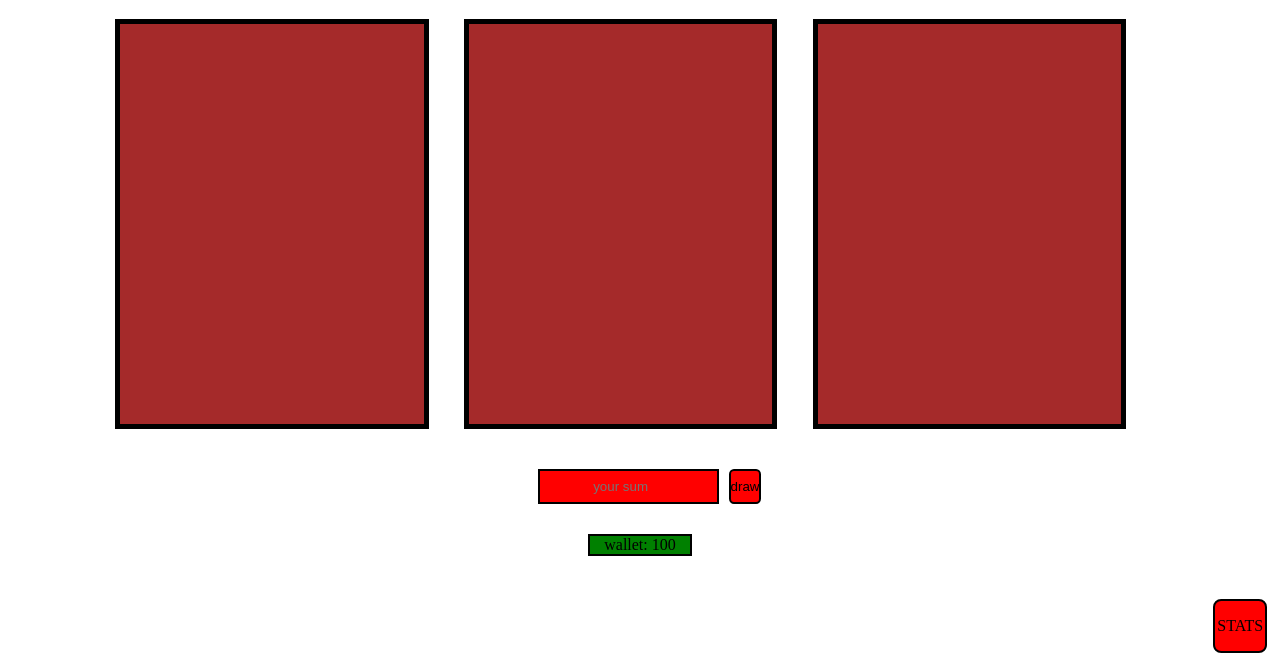
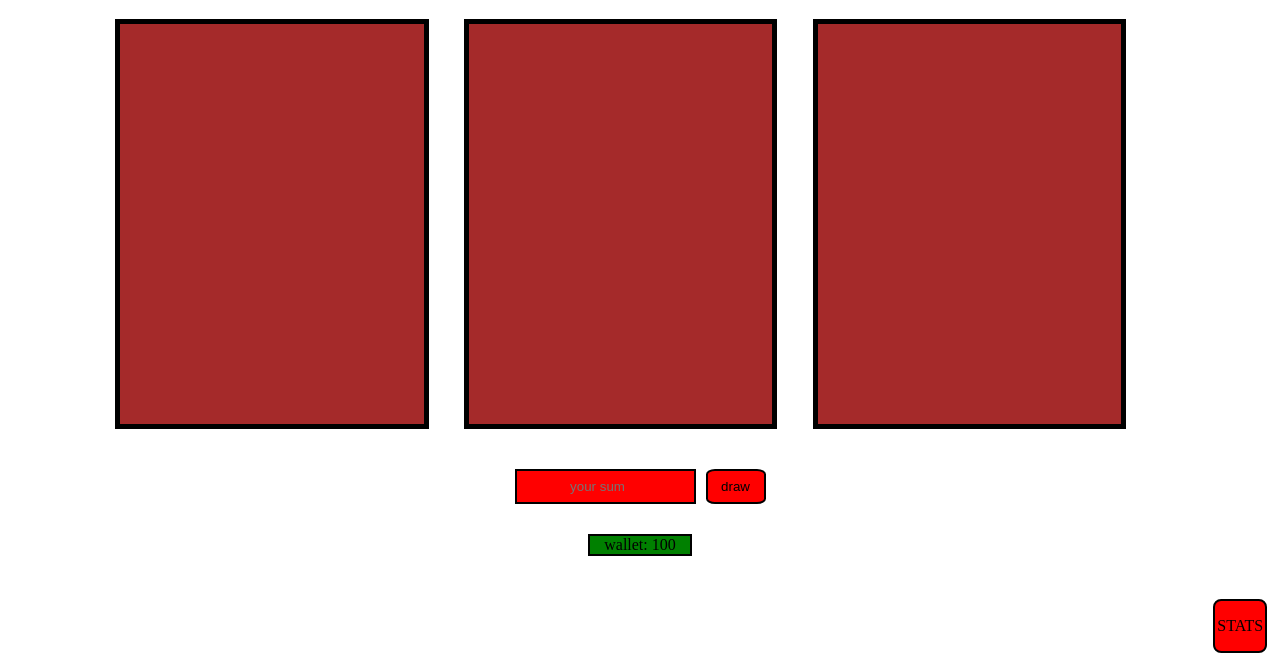
Before and after one commit to bednarroo/TheOneArmedBandit, a plain HTML site: page index.html in a window 1280 px wide. Shown: the part 135-800 px from the top of the page. Drawn offline with Linux system fonts and the light colour scheme.

Commit message:
menu centered

```diff
--- a/style.css
+++ b/style.css
@@ -48,9 +48,9 @@ body {
 
   .menu {
       display: flex;
-      margin: 0 42vw 0 42vw;
+      margin: 0 auto 0 auto;
       height: 35px;
-      justify-content: space-between;
+      justify-content: center;
   }
 
   .menu input, .draw {
```
